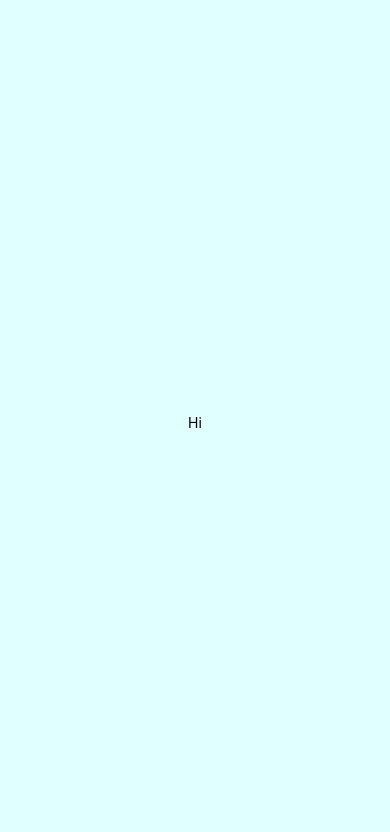
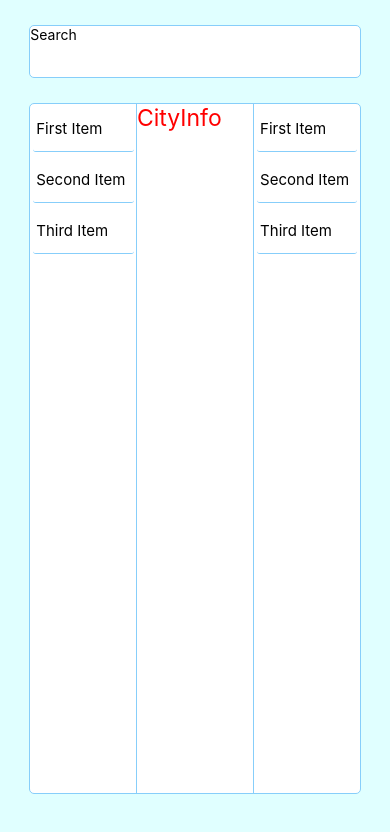
Before and after one commit to NoKiMa/state-app, a React Native app: screen / in a window 390 px wide. Shown: the top 832 px of the page. Built offline with nearby package versions, Linux system fonts and the light colour scheme; no server answers.

Commit message:
created services

```diff
--- a/App.tsx
+++ b/App.tsx
@@ -1,5 +1,6 @@
 import React, {useState, useEffect, Node, useMemo} from 'react';
-
+import SearchBarContainer from './containers/SearchBarContainer';
+import ListContainer from './containers/ListContainer'
 import {
     StyleSheet,
     View,
@@ -7,15 +8,29 @@ import {
     KeyboardAvoidingView,
     Platform,
 } from 'react-native';
+// interfaces
+import {State, County} from './models/state.model';
+
+//services
+import restServiceApi from './services/restServiceApi/restServiceApi';
+import dataPreperingService from './services/dataPreperingService/dataPreperingService';
 
 const App: () => Node = () => {
+    const [statesInfo, setStatesInfo] = useState<State>([]);
+
+    useEffect(()=>{
+        restServiceApi.getStates().then(data =>{
+            setStatesInfo(dataPreperingService.getStatesObject(data.data));
+        })
+    },[]);
 
     return (
         <KeyboardAvoidingView
             behavior={Platform.OS === 'ios' ? 'padding' : 'height'}
             style={{flex: 1}}>
             <View style={styles.mainContainer}>
-              <Text>Hi</Text>
+              <SearchBarContainer/>
+              <ListContainer/>
             </View>
         </KeyboardAvoidingView>
     );
--- /dev/null
+++ b/components/CityInfo.tsx
@@ -0,0 +1,23 @@
+import * as React from 'react';
+import { Text, View, StyleSheet } from 'react-native';
+
+interface CityInfoProps {}
+
+const CityInfo = (props: CityInfoProps) => {
+  return (
+    <View style={styles.container}>
+      <Text style={{fontSize:23, color:'red'}}>CityInfo</Text>
+    </View>
+  );
+};
+
+export default CityInfo;
+
+const styles = StyleSheet.create({
+  container: {
+    flex:1.1,
+    borderRightWidth:1,
+    borderLeftWidth:1,
+    borderColor: "lightskyblue",
+}
+});
--- /dev/null
+++ b/components/CityItem.tsx
@@ -0,0 +1,31 @@
+import * as React from 'react';
+import { Text, View, StyleSheet } from 'react-native';
+
+type CityItemProps = {
+    cityName: string;
+    // id: string;
+}
+
+const CityItem = (props: CityItemProps) => {
+  return (
+    <View style={styles.container}>
+      <Text style={{fontSize:15, color:"#000000"}}>{props.cityName}</Text>
+    </View>
+  );
+};
+
+export default CityItem;
+
+const styles = StyleSheet.create({
+  container: {
+      height:45,
+      width: "95%",
+      borderBottomWidth:0.5,
+      borderRadius:3,
+    //   alignItems: 'center',
+      justifyContent: "center",
+      borderColor: "lightskyblue",
+      margin:3,
+      padding:3
+  }
+});
--- /dev/null
+++ b/components/ListOfCities.tsx
@@ -0,0 +1,45 @@
+import * as React from 'react';
+import {Text, View, StyleSheet, ScrollView, FlatList} from 'react-native';
+import CityItem from './CityItem';
+
+const DATA = [
+  {
+    id: 'bd7acbea-c1b1-46c2-aed5-3ad53abb28ba',
+    cityName: 'First Item',
+  },
+  {
+    id: '3ac68afc-c605-48d3-a4f8-fbd91aa97f63',
+    cityName: 'Second Item',
+  },
+  {
+    id: '58694a0f-3da1-471f-bd96-145571e29d72',
+    cityName: 'Third Item',
+  },
+
+];
+
+interface ListOfCitiesProps {}
+
+const ListOfCities = (props: ListOfCitiesProps) => {
+  const renderItem = ({item}) => <CityItem cityName={item.cityName} />;
+
+  return (
+    <View style={styles.container}>
+      <FlatList
+        data={DATA}
+        renderItem={renderItem}
+        keyExtractor={item => item.id}
+      />
+    </View>
+  );
+};
+
+export default ListOfCities;
+
+const styles = StyleSheet.create({
+  container: {
+    flex: 1,
+    //   alignItems: 'center',
+    //   justifyContent: 'center',
+  },
+});
--- /dev/null
+++ b/components/ListOfSelectedCities.tsx
@@ -0,0 +1,43 @@
+import * as React from 'react';
+import { Text, View, StyleSheet, ScrollView, FlatList } from 'react-native';
+import CityItem from './CityItem';
+
+const DATA = [
+    {
+      id: 'bd7acbea-c1b1-46c2-aed5-3ad53abb28ba',
+      cityName: 'First Item',
+    },
+    {
+      id: '3ac68afc-c605-48d3-a4f8-fbd91aa97f63',
+      cityName: 'Second Item',
+    },
+    {
+      id: '58694a0f-3da1-471f-bd96-145571e29d72',
+      cityName: 'Third Item',
+    },
+
+  ];
+interface ListOfSelectedCitiesProps {}
+
+const ListOfSelectedCities = (props: ListOfSelectedCitiesProps) => {
+
+const renderItem = ({item}) => <CityItem cityName={item.cityName} />;
+
+  return (
+    <View style={styles.container}>
+    <FlatList
+      data={DATA}
+      renderItem={renderItem}
+      keyExtractor={item => item.id}
+    />
+  </View>
+  );
+};
+
+export default ListOfSelectedCities;
+
+const styles = StyleSheet.create({
+  container: {
+    flex:1,
+  }
+});
--- /dev/null
+++ b/containers/ListContainer.tsx
@@ -0,0 +1,33 @@
+import * as React from 'react';
+import { Text, View, FlatList,SafeAreaView, StyleSheet } from 'react-native';
+import CityInfo from '../components/CityInfo';
+import ListOfCities from '../components/ListOfCities';
+import ListOfSelectedCities from '../components/ListOfSelectedCities';
+
+interface ListContainerProps {}
+
+const ListContainer = (props: ListContainerProps) => {
+  return (
+    <SafeAreaView style={styles.container}>
+      <ListOfCities/>
+      <CityInfo/>
+      <ListOfSelectedCities/>
+    </SafeAreaView>
+  );
+};
+
+export default ListContainer;
+
+const styles = StyleSheet.create({
+  container: {
+      flex:9.5,
+      backgroundColor:"#fff",
+      width:"85%",
+      marginBottom: 50,
+      borderWidth:1.5,
+      borderColor: "lightskyblue",
+      borderRadius:5,
+      flexDirection: "row"
+
+  }
+});
--- /dev/null
+++ b/containers/SearchBarContainer.tsx
@@ -0,0 +1,36 @@
+import React from 'react';
+import {View, TextInput, Button, StyleSheet} from 'react-native';
+
+const SearchBarContainer =  ()=>  {
+
+    return (
+        <View style={styles.main_container}>
+            <TextInput
+            styles={styles.input}
+            placeholder="Search"
+            />
+        </View>
+    )
+
+}
+
+export default SearchBarContainer;
+
+const styles = StyleSheet.create({
+    main_container:{
+        flex: 0.7,
+        backgroundColor:"#fff",
+        height: 55,
+        width: "85%",
+        borderWidth:1.5,
+        borderColor: "lightskyblue",
+        borderRadius:5,
+        marginTop: 25,
+        marginBottom:25
+    },
+    input: {
+        paddingLeft:15,
+        fontSize:25,
+
+    }
+})
--- /dev/null
+++ b/services/dataPreperingService/dataPreperingService.ts
@@ -0,0 +1,31 @@
+import {State, County} from '../../models/state.model'
+import restServiceApi from '../restServiceApi/restServiceApi'
+
+const dataPreperingService = {
+    getStatesObject: (states:any[]): State[] =>{
+
+        return states.map(state=>{
+            let counties: County[] = [];
+            restServiceApi.getState(state.state).then(data =>{
+                data.data.forEach(item =>{
+                     counties.push({
+                         county: item.county,
+                         population:item.population
+                     })
+                })
+            })
+            let stateObject:State = {
+                stateName: state.state,
+                population:state.population,
+                counties: counties,
+                countiesNum:state.counties
+            }
+            console.log("stateObject", stateObject);
+          return stateObject;
+
+
+        })
+    }
+}
+
+export default dataPreperingService;
--- /dev/null
+++ b/services/restServiceApi/restServiceApi.ts
@@ -0,0 +1,27 @@
+// import {
+//     BASE_OPEN_WEATHER_URL,
+//     OPEN_WEATHER_API_KEY,
+//   } from '../../config/main.const';
+
+  const restServiceApi = {
+    getStates: async () => {
+      try {
+        const url: string = `http://pos.idtretailsolutions.com/countytest/states`;
+        let response = await fetch(url);
+        return await response.json();
+      } catch (e) {
+        console.error(e);
+      }
+    },
+    getState: async(nameOfState: string) =>{
+        try {
+            const url: string = `http://pos.idtretailsolutions.com/countytest/states/${nameOfState}`;
+            let response = await fetch(url);
+            return await response.json();
+          } catch (e) {
+            console.error(e);
+          }
+    }
+  };
+
+  export default restServiceApi;
```
Also changed, not shown: models/state.model.ts (added, +10 -0 lines).
